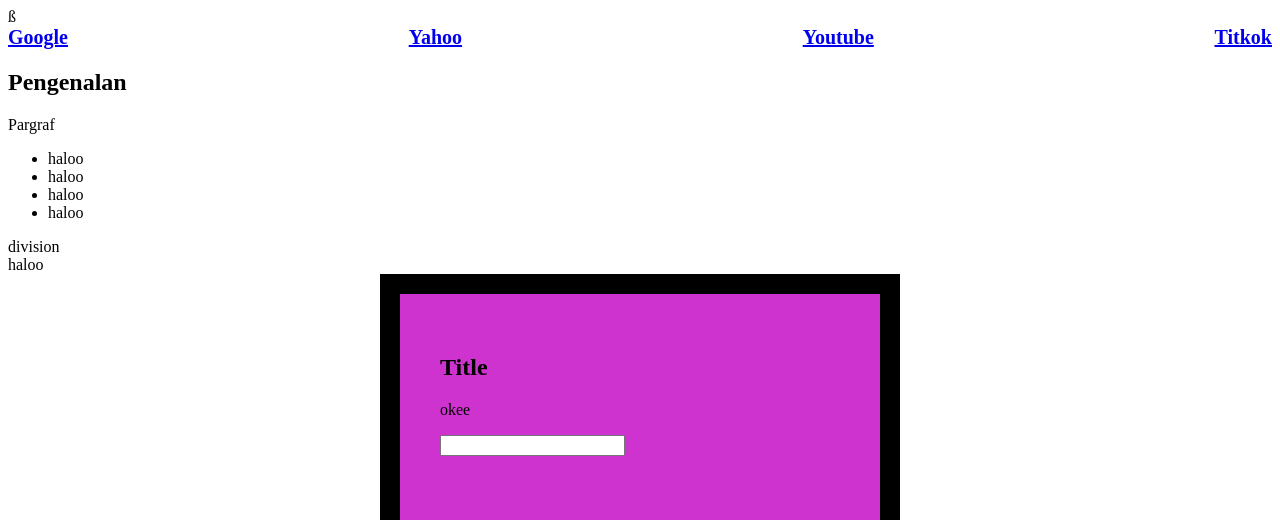
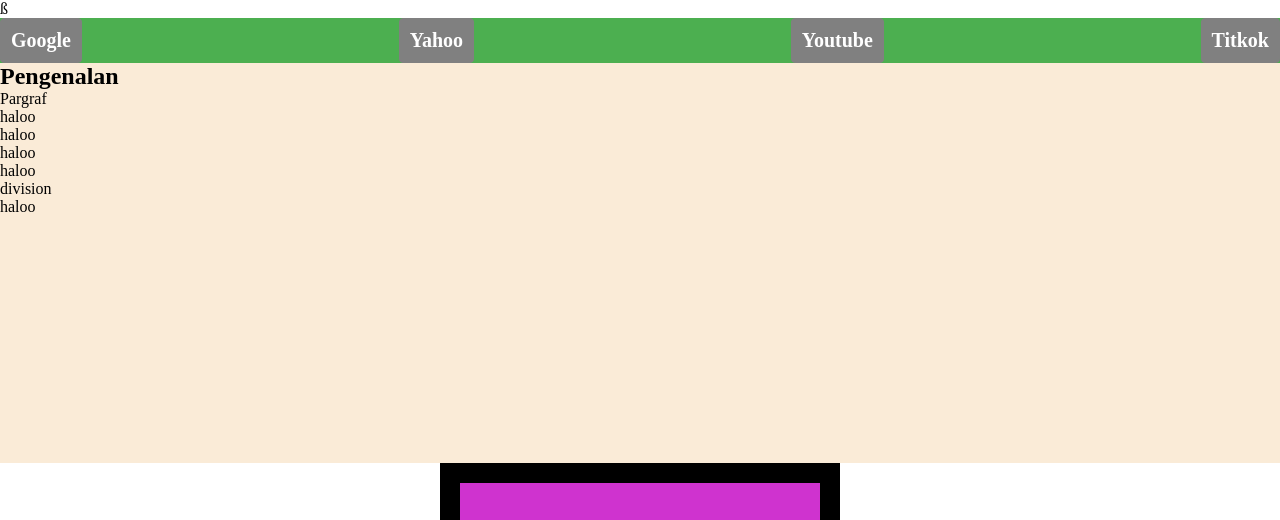
Before and after one commit to revou-id/fcse-02, a plain HTML site: page index.html in a window 1280 px wide. Shown: the top 520 px of the page. Drawn offline with Linux system fonts and the light colour scheme; the site is published under a folder, as on GitHub Pages, so addresses that start at the root find nothing.

Commit message:
fix css import

```diff
--- a/index.html
+++ b/index.html
@@ -5,7 +5,7 @@
     <meta http-equiv="X-UA-Compatible" content="IE=edge" />
     <meta name="viewport" content="width=device-width, initial-scale=1.0" />
     <title>Learn Javascript</title>
-    <link rel="stylesheet" href="/css/index-first.css" />
+    <link rel="stylesheet" href="css/index-first.css" />
     <style>
       .revou {
         height: 300px;
```
